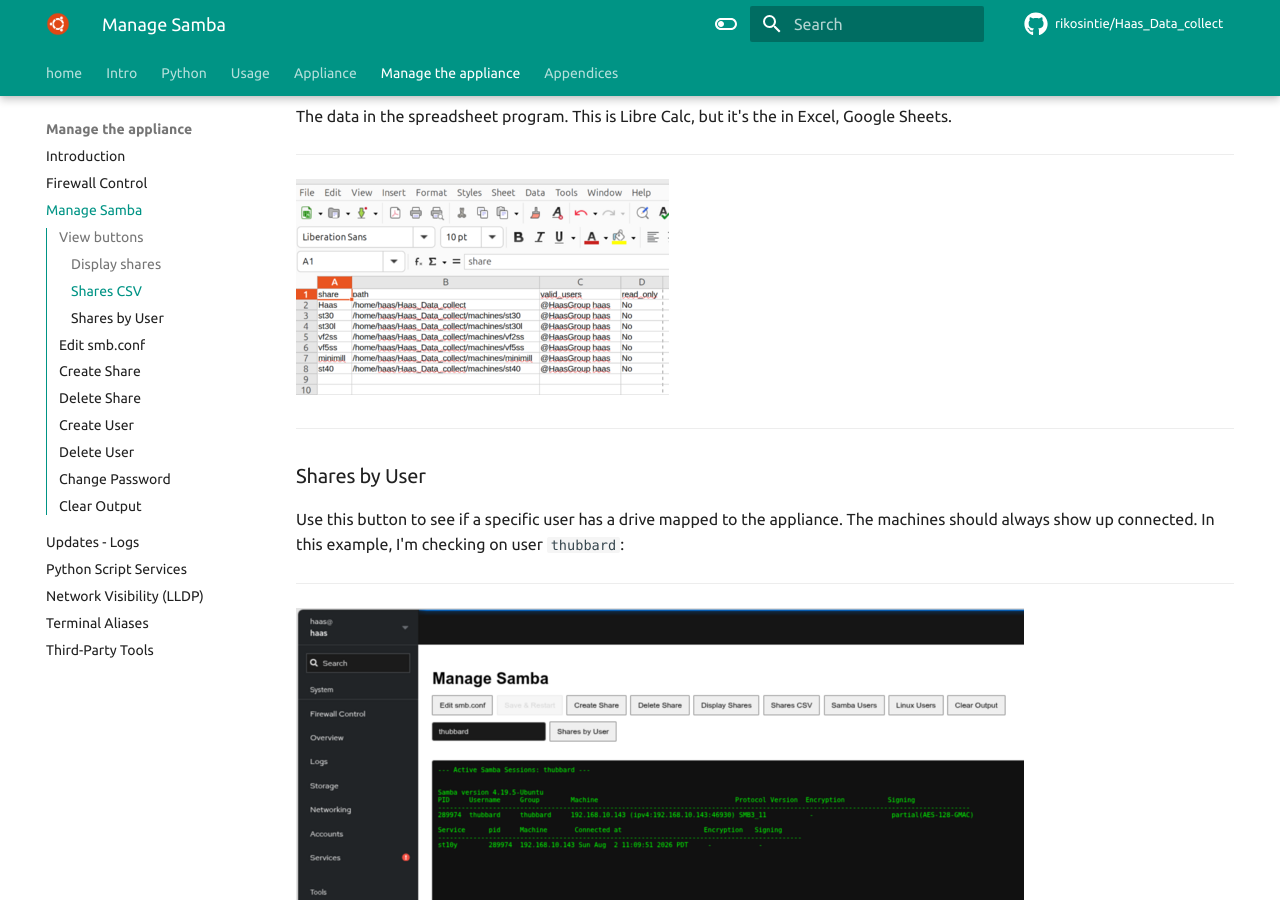
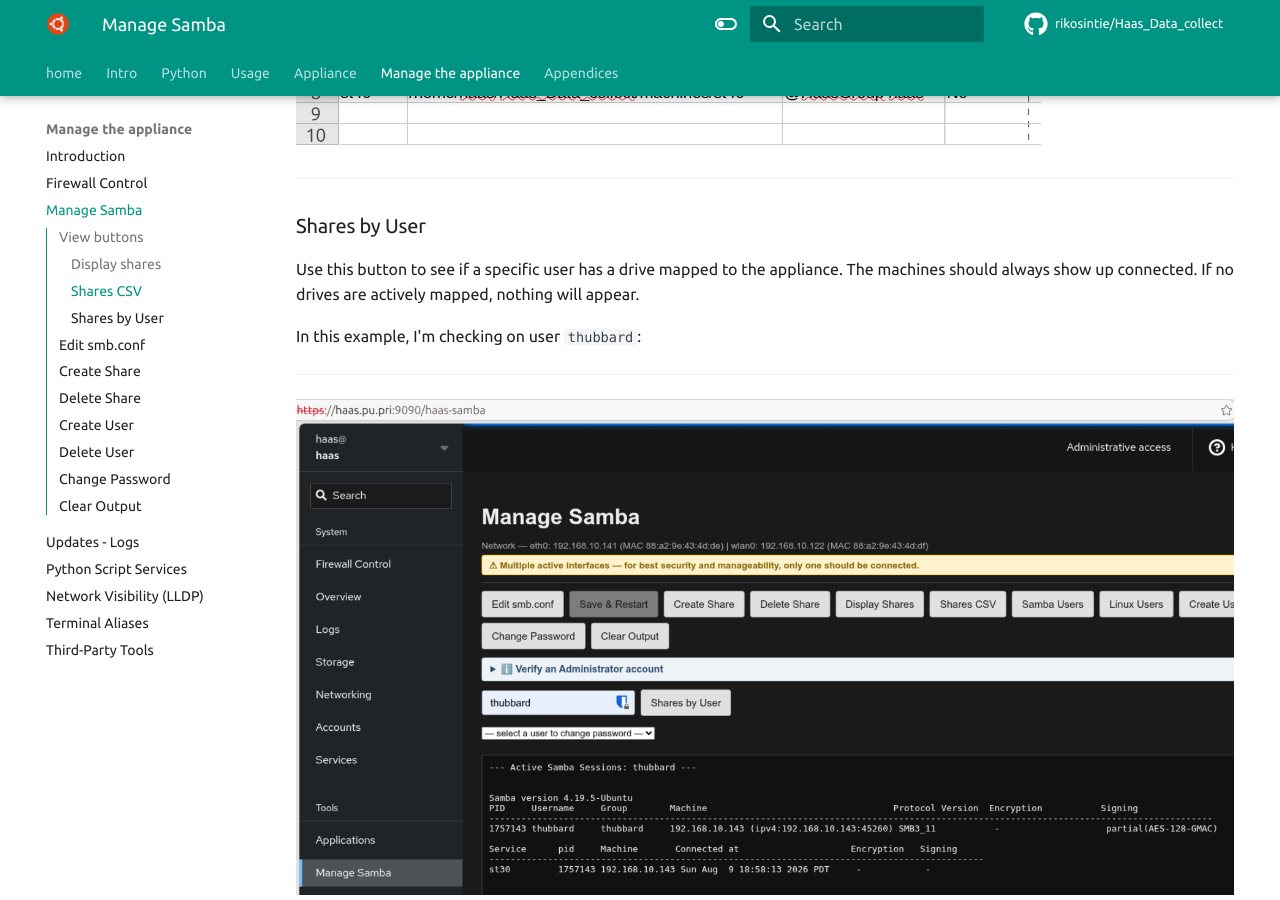
Before and after one commit to rikosintie/Haas_Data_collect, an MkDocs documentation site: the page built from docs/manage_the_appliance/samba.md, in a window 1280 px wide and 900 px high, scrolled down 3099 px. Built offline with MkDocs 1.6.1 and Material for MkDocs 9.7.7, drawn with Linux system fonts in a browser that asks for light colours; some web fonts are replaced; comment, search, counter and statistics services are not loaded.

Commit message:
Git Title: samba.md: Added images

```diff
--- a/docs/manage_the_appliance/samba.md
+++ b/docs/manage_the_appliance/samba.md
@@ -95,24 +95,21 @@
 
 ----------------------------------------------------------------
 
-![screenshot](./img/shares-imported-correctly.resized.png)
+![screenshot](./img/shares-imported-correctly.png)
 
 ----------------------------------------------------------------
 
-
 ### Shares by User
 
-Use this button to see if a specific user has a drive mapped to the appliance. The machines should always show up connected. In this example, I'm checking on user `thubbard`:
+Use this button to see if a specific user has a drive mapped to the appliance. The machines should always show up connected. If no drives are actively mapped, nothing will appear.
+
+In this example, I'm checking on user `thubbard`:
 
 ----------------------------------------------------------------
 
-![screenshot](./img/share-user.resized.png)
+![screenshot](./img/share-user.png)
 
 ----------------------------------------------------------------
-
-
-
-
 
 ## Edit smb.conf
 
```
Also changed, not shown: other parts of docs/manage_the_appliance/samba.md (+12 -0 lines), docs/manage_the_appliance/img/create-share-final.png (added), docs/manage_the_appliance/img/create-share-final.resized.png (added), docs/manage_the_appliance/img/create-share.png (added), docs/manage_the_appliance/img/create-share.resized.png (added), docs/manage_the_appliance/img/creds.png (added), docs/manage_the_appliance/img/display-shares.png (added), docs/manage_the_appliance/img/display-shares.resized.png, docs/manage_the_appliance/img/mapped-share.png (added), docs/manage_the_appliance/img/mapped-share.resized.png (added), docs/manage_the_appliance/img/share-user.png (added), docs/manage_the_appliance/img/share-user.resized.png, docs/manage_the_appliance/img/shares-csv-excel.resized.png.
